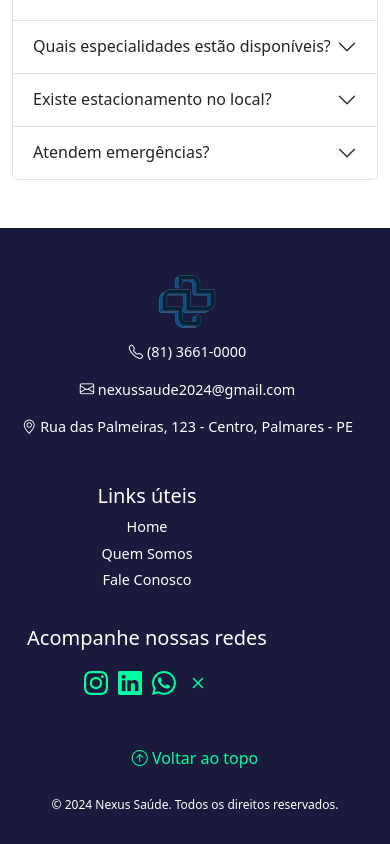
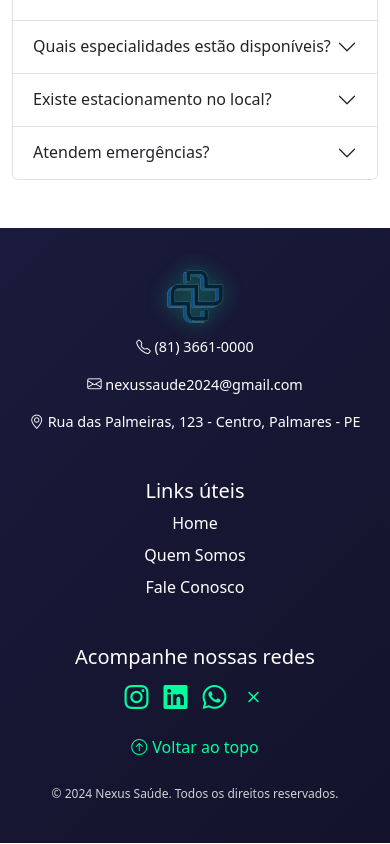
Before and after one commit to Ericlecio/Nexus-Saude-Firebase, a Vue app: page / in a window 390 px wide. Shown: the part 2298-3142 px from the top of the page. Built offline with nearby package versions, Linux system fonts and the light colour scheme; no server answers.

Commit message:
Corrigindo bugs

```diff
--- a/src/components/footer.vue
+++ b/src/components/footer.vue
@@ -2,7 +2,7 @@
 export default {
     methods: {
         scrollToTop() {
-            window.scrollTo({ top: 0, behavior: 'smooth' });
+            window.scrollTo({ top: 0, behavior: "smooth" });
         },
         subscribe() {
             alert("Inscrição realizada com sucesso!");
@@ -45,7 +45,9 @@ export default {
         </div>
 
         <div class="back-to-top">
-            <a href="#" @click.prevent="scrollToTop"><i class="bi bi-arrow-up-circle"></i> Voltar ao topo</a>
+            <a href="#" @click.prevent="scrollToTop">
+                <i class="bi bi-arrow-up-circle"></i> Voltar ao topo
+            </a>
         </div>
 
         <div class="text-center mt-3 copyright">
@@ -55,54 +57,57 @@ export default {
 </template>
 
 <style scoped>
+/* 🌙 Footer principal */
 footer {
-    background-color: #1a1a3c;
+    background: linear-gradient(135deg, #1a1a3c, #13132b);
     color: #fff;
-    padding: 40px 20px;
+    padding: 50px 20px;
     font-size: 0.9rem;
     text-align: center;
+    position: relative;
+    overflow: hidden;
 }
 
+/* 🌟 Layout Responsivo */
 .container {
     display: flex;
     justify-content: space-between;
     align-items: flex-start;
-    text-align: left;
     flex-wrap: wrap;
     max-width: 1200px;
     margin: auto;
+    gap: 30px;
 }
 
+/* 🔹 Seções */
 .footer-section {
     flex: 1;
-    min-width: 250px;
+    min-width: 280px;
     max-width: 350px;
-    padding: 10px;
 }
 
+/* 🔹 Logo */
 .footer-logo {
     width: auto;
     max-width: 80px;
     height: auto;
     margin-bottom: 15px;
+    filter: drop-shadow(0px 0px 10px rgba(0, 255, 157, 0.4));
 }
 
+/* 🔹 Centralizando elementos */
 .center {
     text-align: center;
-}
-
-.left {
-    text-align: left;
 }
 
 .right {
     text-align: right;
 }
 
+/* 🔗 Links modernos */
 .nav-links {
     list-style: none;
     padding: 0;
-    margin: 0;
 }
 
 .nav-links li {
@@ -112,14 +117,17 @@ footer {
 .nav-links li a {
     color: #fff;
     text-decoration: none;
-    transition: all 0.3s ease;
+    font-weight: 500;
+    font-size: 1rem;
+    transition: color 0.3s ease, transform 0.3s ease;
 }
 
 .nav-links li a:hover {
-    text-decoration: underline;
     color: #00ff9d;
+    transform: translateX(5px);
 }
 
+/* 🎨 Ícones sociais */
 .social-media {
     display: flex;
     justify-content: flex-end;
@@ -134,39 +142,62 @@ footer {
 }
 
 .social-media a:hover {
-    transform: scale(1.2);
+    transform: scale(1.3) rotate(5deg);
     color: #fff;
 }
 
+/* 🔝 Botão de Voltar ao Topo */
 .back-to-top {
-    margin-top: 20px;
+    margin-top: 30px;
+    text-align: center;
+    animation: fadeIn 1s ease-in-out;
 }
 
 .back-to-top a {
     color: #00ff9d;
     text-decoration: none;
     font-size: 1.2rem;
+    display: inline-flex;
+    align-items: center;
+    gap: 5px;
+    transition: color 0.3s ease, transform 0.3s ease;
 }
 
 .back-to-top a:hover {
     color: #fff;
-    text-decoration: underline;
+    transform: translateY(-5px);
 }
 
+/* 🔥 Animações */
+@keyframes fadeIn {
+    from {
+        opacity: 0;
+        transform: translateY(10px);
+    }
+
+    to {
+        opacity: 1;
+        transform: translateY(0);
+    }
+}
+
+/* 📌 Copyright */
 .copyright {
     font-size: 0.8rem;
     margin-top: 20px;
+    opacity: 0.8;
 }
 
+/* 📱 Responsividade */
 @media (max-width: 992px) {
     .container {
         flex-direction: column;
         text-align: center;
+        align-items: center;
     }
 
     .footer-section {
         max-width: 100%;
-        padding: 15px 0;
     }
 
     .social-media {
@@ -176,7 +207,7 @@ footer {
 
 @media (max-width: 768px) {
     footer {
-        padding: 20px 10px;
+        padding: 30px 10px;
     }
 
     .footer-logo {
@@ -191,13 +222,12 @@ footer {
     }
 
     .nav-links li {
-        margin: 5px 0;
+        margin: 8px 0;
     }
 
     .social-media {
         justify-content: center;
-        gap: 10px;
-        margin: 15px 0;
+        gap: 15px;
     }
 
     .social-media a {
@@ -205,7 +235,7 @@ footer {
     }
 
     .back-to-top {
-        margin: 15px 0;
+        margin-top: 20px;
     }
 
     .back-to-top a {
```
